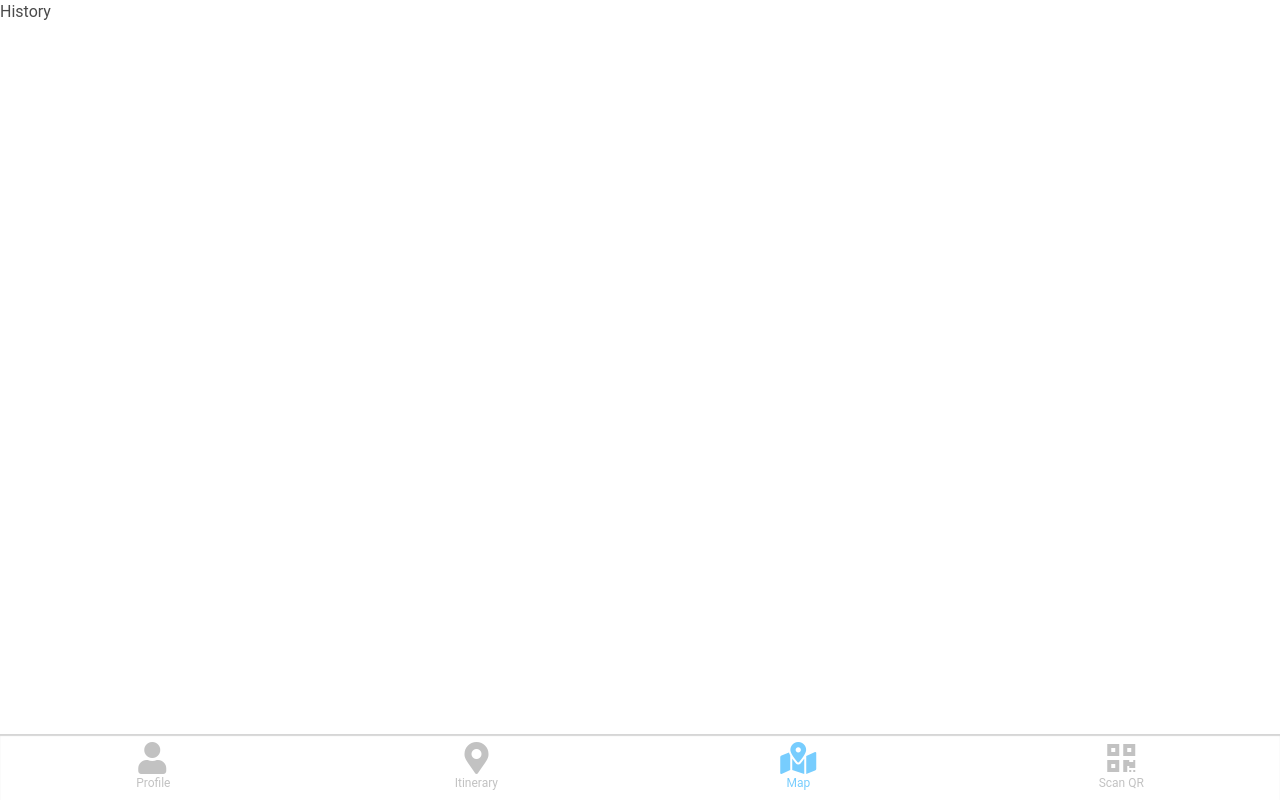
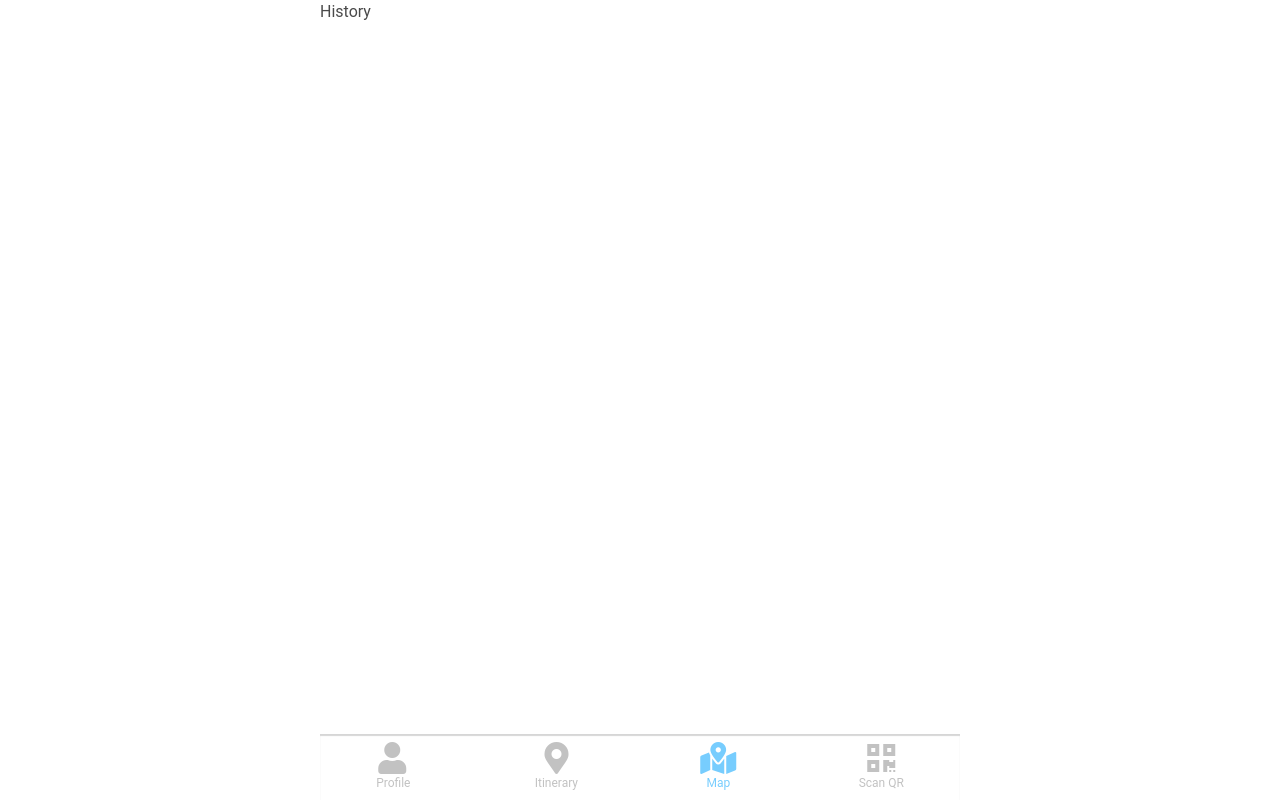
Before and after one commit to yuan-kuan/kotakita, a Svelte app: page /history in a window 1280 px wide. Built offline with nearby package versions, Linux system fonts and the light colour scheme.

Commit message:
restrict max wifth to have mobile width in desktop

```diff
--- a/src/App.svelte
+++ b/src/App.svelte
@@ -11,7 +11,7 @@
 </script>
 
 <!-- Pad to show full content above bottom bar -->
-<div style="padding-bottom: 40px;">
+<div class="container" style="max-width: 640px; padding-bottom: 40px;">
   <Router>
     <Route path="/" let:navigate>
       Redirecting...
--- a/src/BottomBar.svelte
+++ b/src/BottomBar.svelte
@@ -3,7 +3,10 @@
   import Profile from './Profile.svelte';
 </script>
 
-<nav class="level py-2 navbar is-fixed-bottom is-mobile">
+<nav
+  class="container level py-2 navbar is-fixed-bottom is-mobile"
+  style="max-width: 640px;"
+>
   <div class="level-item">
     <Profile />
   </div>
```
